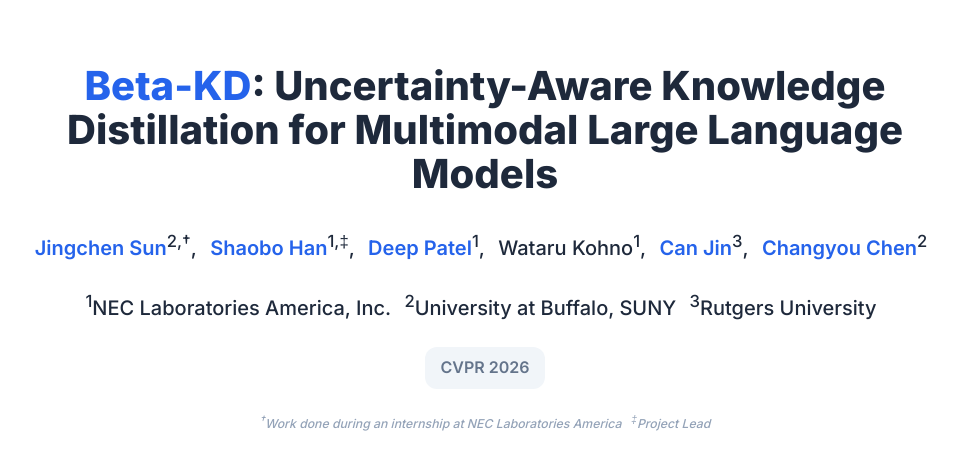
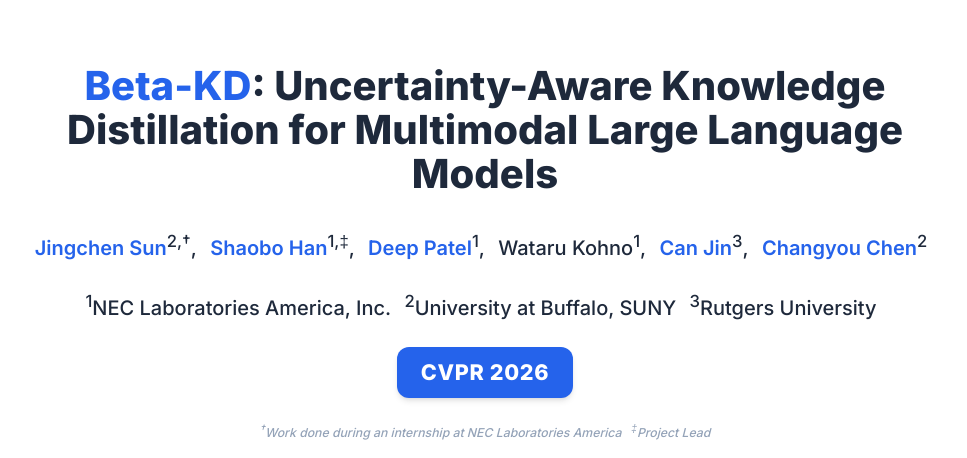
Before and after one commit to Jingchensun/beta-kd, a plain HTML site: page index.html in a window 1280 px wide. Shown: the top 458 px of the page, without its empty margins (155-1122 px from the left). Drawn offline with nearby package versions, Linux system fonts and the light colour scheme; some icons are missing.

Commit message:
Make CVPR 2026 venue badge more prominent

```diff
--- a/static/css/index.css
+++ b/static/css/index.css
@@ -761,6 +761,13 @@ a:focus {
 .publication-venue {
   margin-top: 0;
   margin-bottom: 1rem;
+  padding: 0.5rem 1.5rem;
+  font-size: 1.35rem;
+  font-weight: 800;
+  letter-spacing: 0.03em;
+  color: #fff;
+  background: var(--primary-color);
+  box-shadow: var(--shadow-md);
 }
 
 .paper-figure {
```
